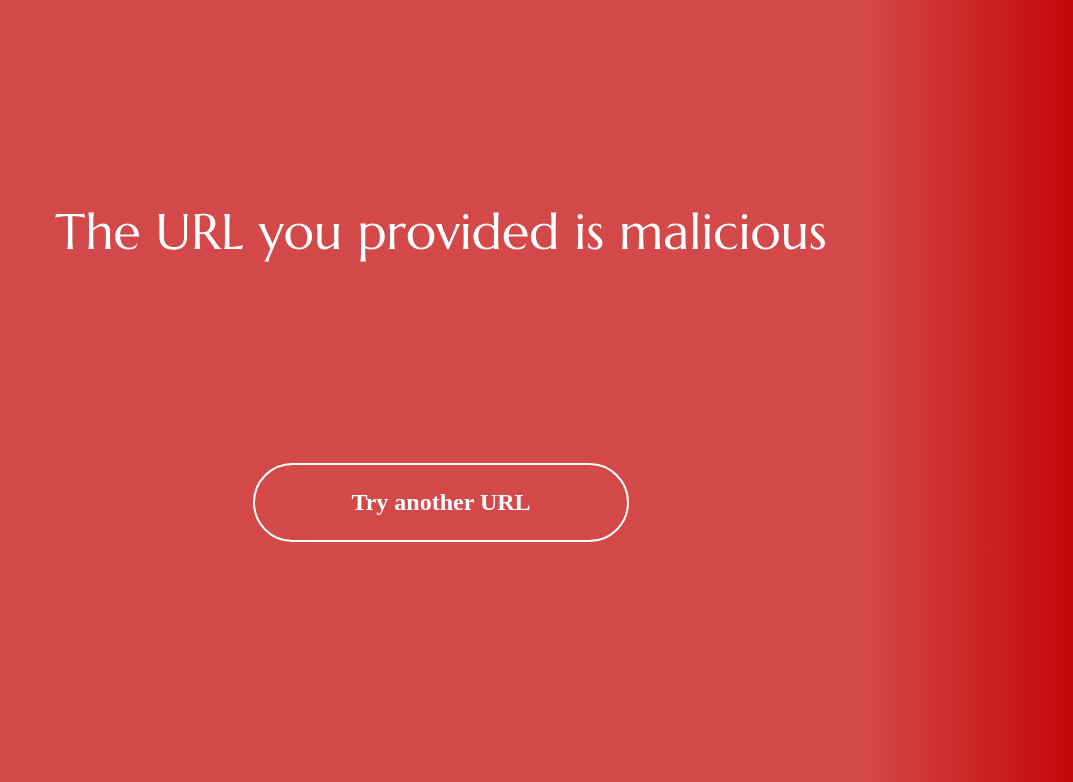
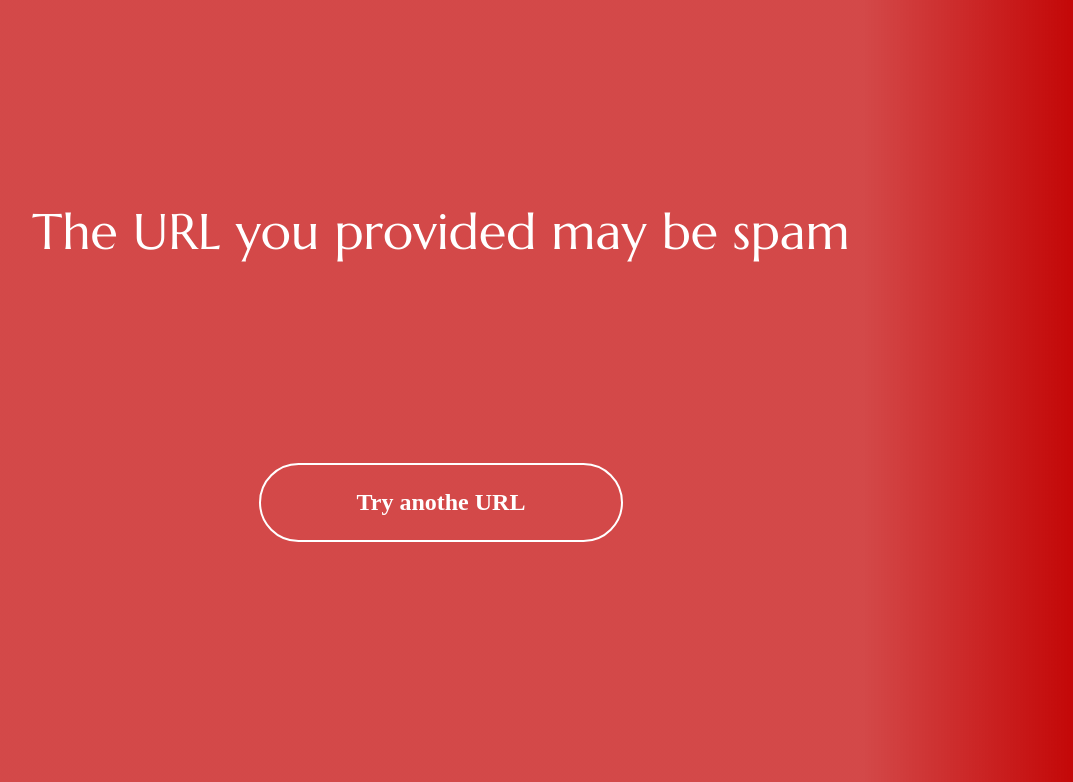
Before and after one commit to msiampou/spam-url-detection, a Flask app: template flaskapp/templates/malicious.html in a window 1280 px wide. Shown: the top 782 px of the page, without its empty margins (199-1272 px from the left). Run offline with Flask 2, Linux system fonts and the light colour scheme; the template is opened without the code that fills it, so the values that code supplies are empty; some web fonts are replaced.

Commit message:
Δημιουργήθηκε με το Colaboratory

```diff
--- a/flaskapp/templates/malicious.html
+++ b/flaskapp/templates/malicious.html
@@ -12,10 +12,10 @@
 
     <div class="message">
         <h3>
-            The URL you provided is malicious
+            The URL you provided may be spam
         </h3>
         <a href="/">
-            <button> Try another URL</button>
+            <button> Try anothe URL</button>
         </a>
 
 </div>
```
Also changed, not shown: 2 other files.
